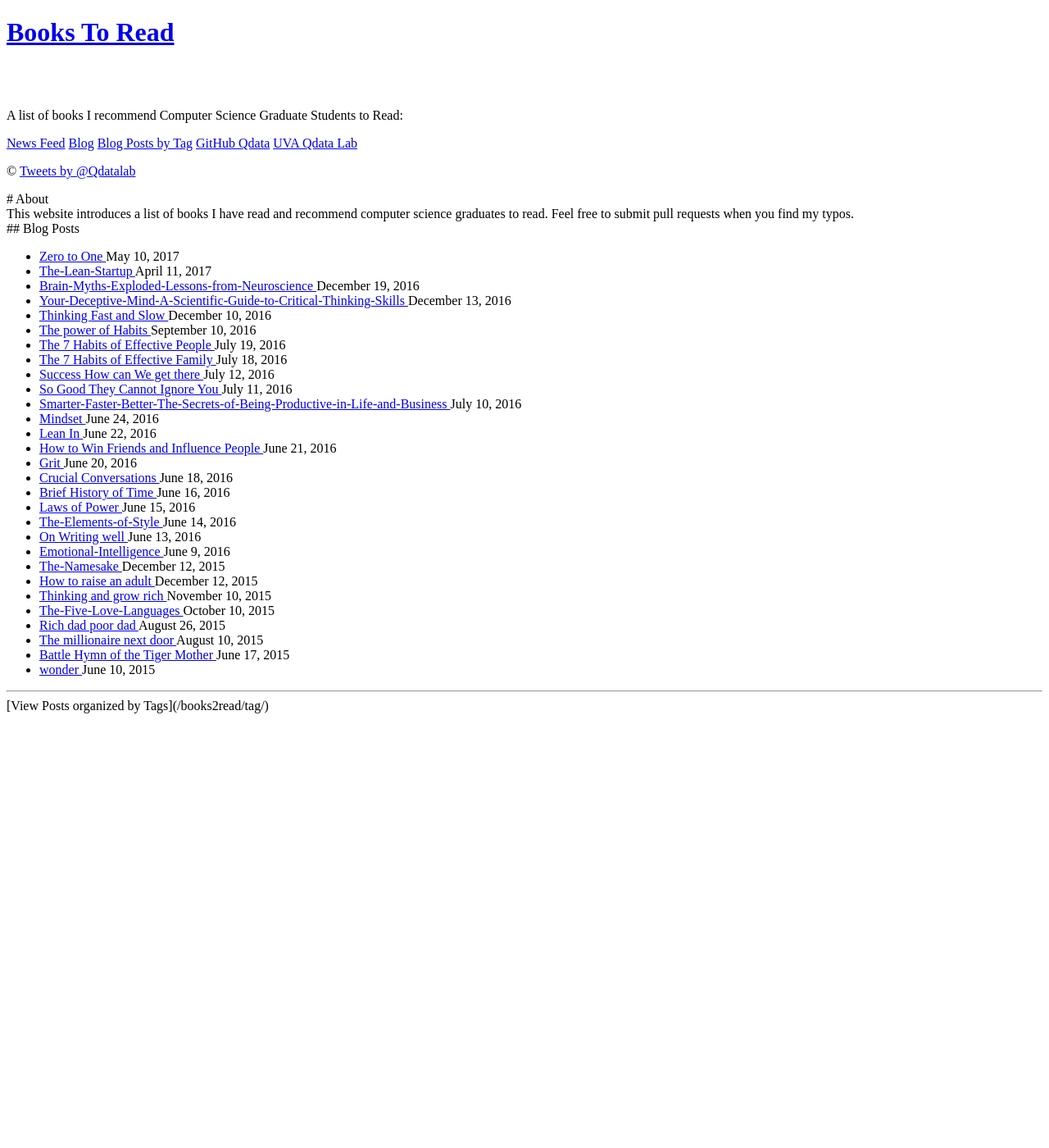
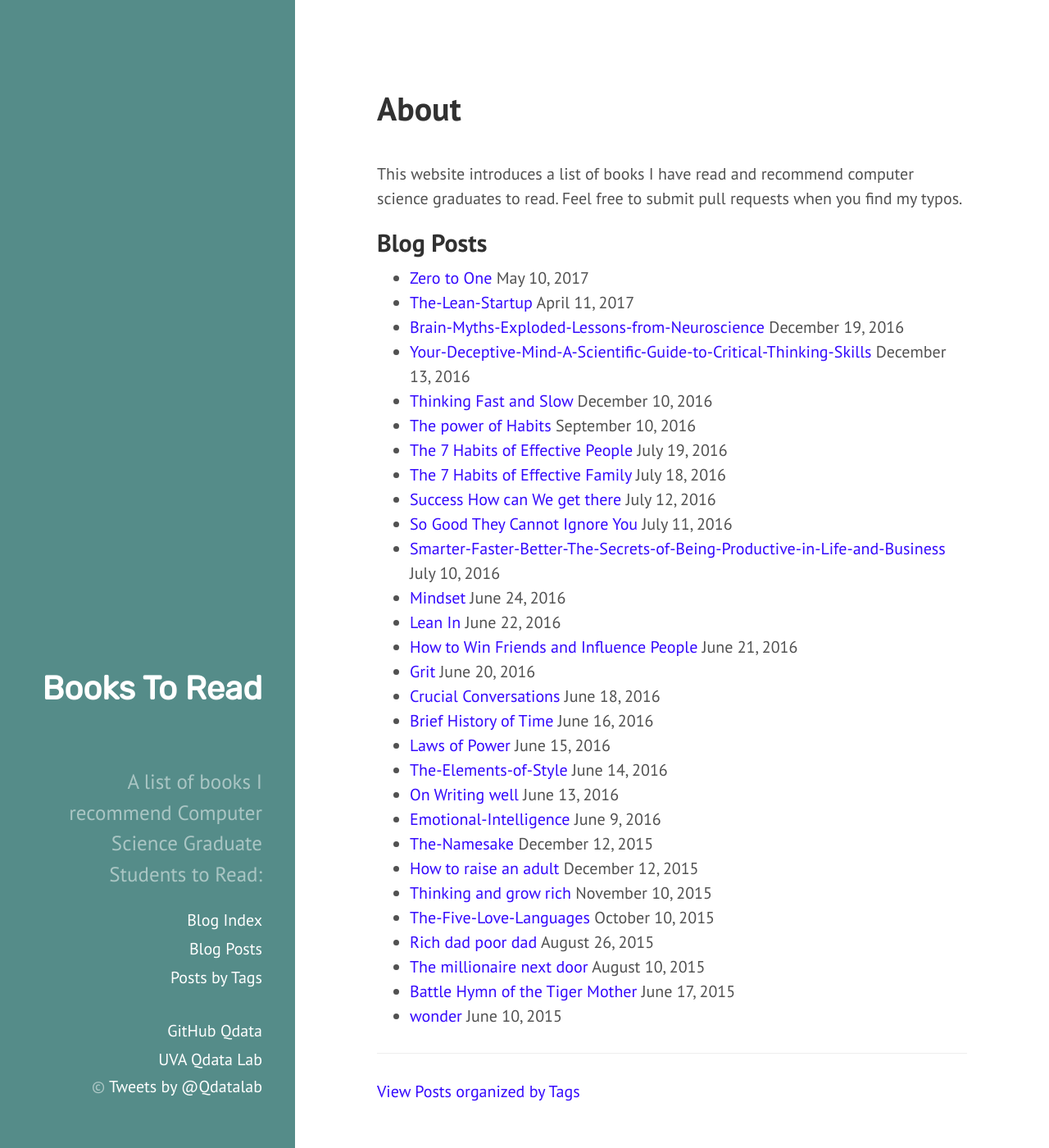
Before and after one commit to qiyanjun/books2read, a Jekyll site: the page built from index.html, in a window 1280 px wide and 1400 px high. Shown: the whole window at 82% size. Built offline with Jekyll 4.4.1, drawn with Linux system fonts in a browser that asks for light colours; the list of posts is cut into pages by our own code.

Commit message:
fix the wrong display of blog posts

```diff
--- a/_config.yml
+++ b/_config.yml
@@ -2,12 +2,9 @@
 markdown:         kramdown
 highlighter:      rouge
 
-# Control how many posts to show
-paginate: 3
-
 # Permalinks
 permalink:      pretty
-baseurl: 	    	/
+baseurl: 	    	/books2read/
 url:            http://qiyanjun.github.io/
 
 # Setup
--- a/_includes/sidebar.html
+++ b/_includes/sidebar.html
@@ -10,7 +10,7 @@
     </div>
 
     <nav class="sidebar-nav">
-      <a class="sidebar-nav-item{% if page.url == site.baseurl %} active{% endif %}" href="{{ site.baseurl }}">News Feed</a>
+      <a class="sidebar-nav-item{% if page.url == site.baseurl %} active{% endif %}" href="{{ site.baseurl }}">Blog Index</a>
 
       {% comment %}
         The code below dynamically generates a sidebar nav of pages with
@@ -25,7 +25,7 @@
           {% endif %}
         {% endif %}
       {% endfor %}
-
+      <br>
       <a class="sidebar-nav-item" href="https://github.com/qdata/" target="_blank" >GitHub Qdata</a>
       <a class="sidebar-nav-item" href="http://www.cs.virginia.edu/yanjun/papers.htm" target="_blank" >UVA Qdata Lab</a>
       <p>&copy;  <a href="https://twitter.com/Qdatalab" data-widget-id="459649185759764482">Tweets by @Qdatalab</a></p>
--- a/index.html
+++ b/index.html
@@ -4,23 +4,22 @@
 desc: 'A blog website introduces those books I have read and recommend to computer science graduates. '
 ---
 
-# About
-
+<h1> About </h1>
 <br>
 <div>
 This website introduces a list of books I have read and recommend computer science graduates to read. Feel free to submit pull requests when you find my typos.
 </div>
 
 
-## Blog Posts
+<h2> Blog Posts </h2>
 
 <ul class="features">
 {% for post in site.posts  %}
-    <li><a href="{{ post.url }}">{{ post.title }}   </a><span class="date">{{ post.date | date: "%B %-d, %Y"  }}</span></li>
+    <li><a href="{{ site.baseurl }}{{ post.url }}">{{ post.title }}   </a><span class="date">{{ post.date | date: "%B %-d, %Y"  }}</span></li>
 {% endfor %}
 </ul>
 <hr>
 
 <div class="center">
-  [View Posts organized by Tags]({{ site.baseurl }}{% link tag.md %})
+<a href="{{ site.baseurl }}/tag/" title="View Posts by Tag">View Posts organized by Tags</a>
 </div>
--- a/tag.md
+++ b/tag.md
@@ -1,6 +1,6 @@
 ---
 layout: page
-title: Blog Posts by Tag
+title: Posts by Tags
 desc: "A list of posts organized by tags"
 permalink: /tag/
 ---
@@ -25,7 +25,7 @@
 {% for post in posts %}
   {% if post.tags contains t %}
   <li>
-    <a href="{{ post.url }}">{{ post.title }}</a>
+    <a href="{{ site.baseurl }}{{ post.url }}">{{ post.title }}</a>
     <span class="date">{{ post.date | date: "%B %-d, %Y"  }}</span>
   </li>
   {% endif %}
```
Also changed, not shown: blog.md (+2 -20 lines), pic/JEM.png (deleted), pic/JEM2.png (deleted), pic/JEMmore.png (deleted), pic/SIMULE.png (deleted), pic/TSK.png (deleted), pic/multisGGM.png (deleted), pic/sGGM.png (deleted).
